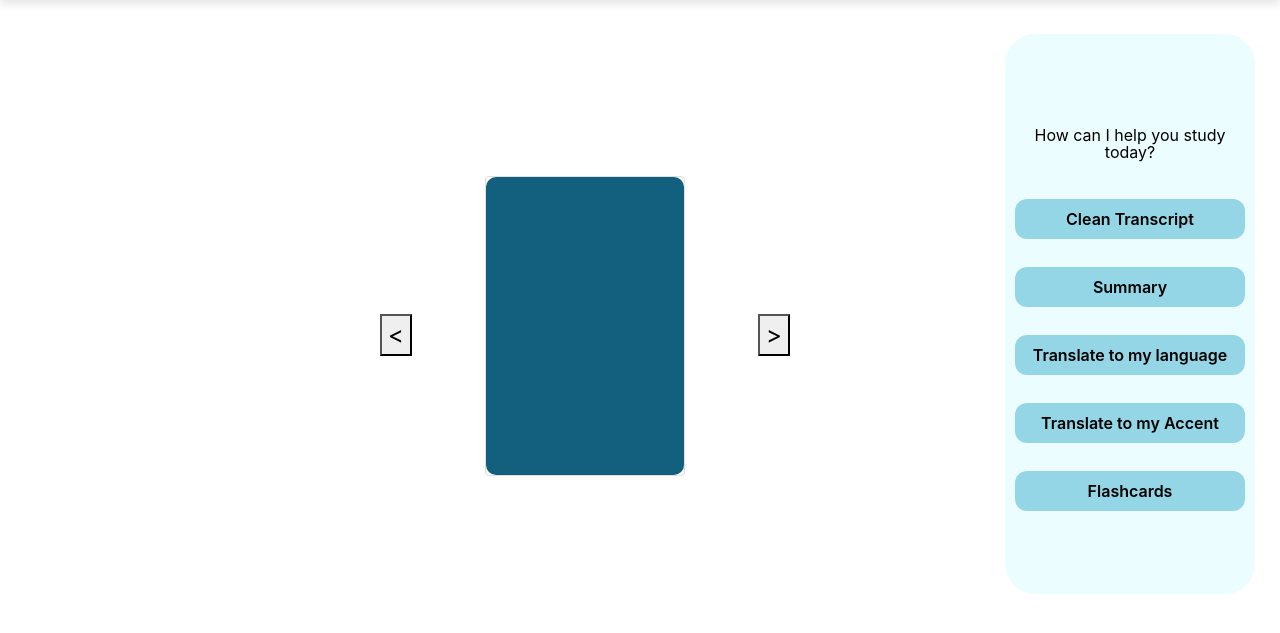
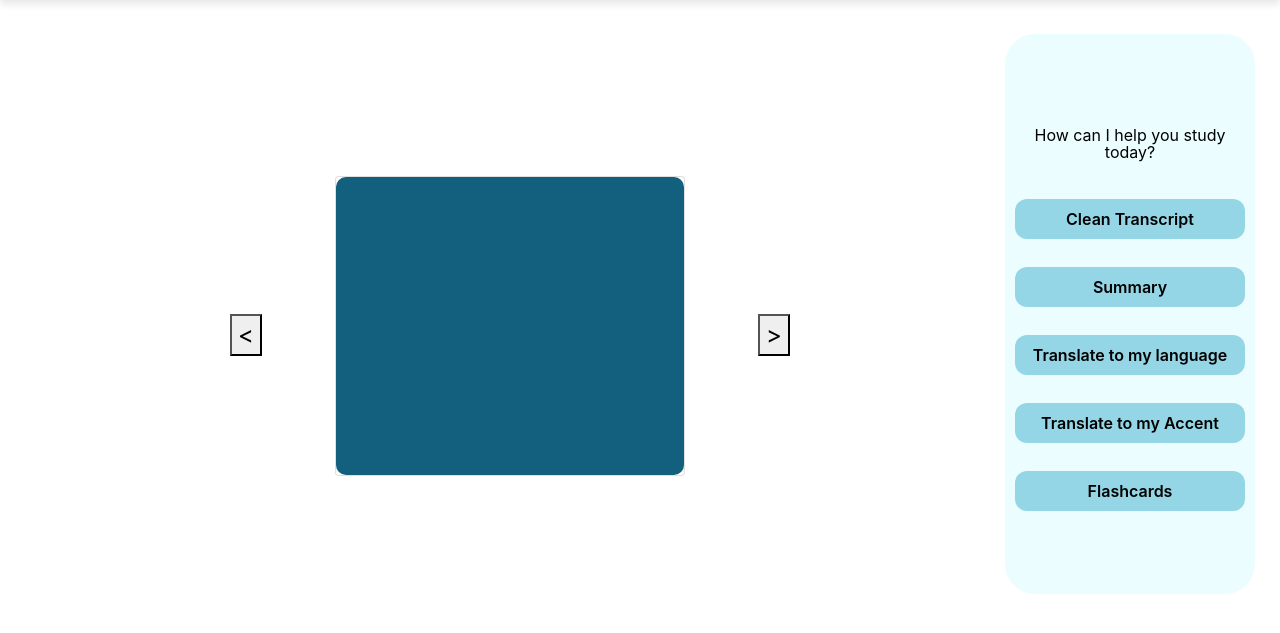
Before and after one commit to HiteshNP/Lucid-AI, a Flask app: template templates/output_pages/flashcards.html in a window 1280 px wide. Shown: the part 86-719 px from the top of the page. Run offline with Flask 3, Linux system fonts and the light colour scheme; the template is opened without the code that fills it, so the values that code supplies are empty; some libraries are stand-ins or nearby versions.

Commit message:
flashcard container

```diff
--- a/templates/output_pages/flashcards.html
+++ b/templates/output_pages/flashcards.html
@@ -91,21 +91,18 @@
     position: absolute;
     top: 50%;
     font-size: 24px;
-    z-index: 100;
 }
 
-
 #prev {
-    margin-left: 350px;
     left: 30px;
+    margin-left: 200px;
 }
 
 #next {
-    margin-right: 460px;
-    right: 30px;
+    right: 290px;
+    margin-right: 200px;
 }
 
-/* Ensure only the first card is shown initially */
 .card {
     display: none;
 }
@@ -114,16 +111,15 @@
     display: block;
 }
 
-
 .card-container {
-    margin-left: -200px;
+    margin-left: -350px;
     display: flex;
     flex-wrap: wrap;
     gap: 20px;
 }
 
 .card {
-    width: 200px;
+    width: 350px;
     height: 300px;
     perspective: 1000px; /* For 3D flipping effect */
 }
@@ -142,14 +138,12 @@
 }
 
 .card-front, .card-back {
-
     position: absolute;
     width: 100%;
     height: 100%;
     backface-visibility: hidden; /* Hide the back side when flipping */
     display: flex;
     justify-content: center;
-    /* align-items: center; */
     padding: 20px;
     flex-direction: column;
     color: white;
@@ -165,8 +159,6 @@
     background-color: #94D6E6;
     transform: rotateY(180deg); /* Flip the back side */
 }
-
-
 </style>
 
 <script>
```
